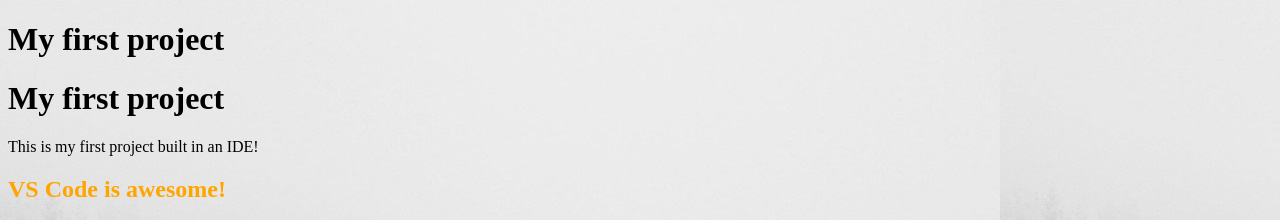
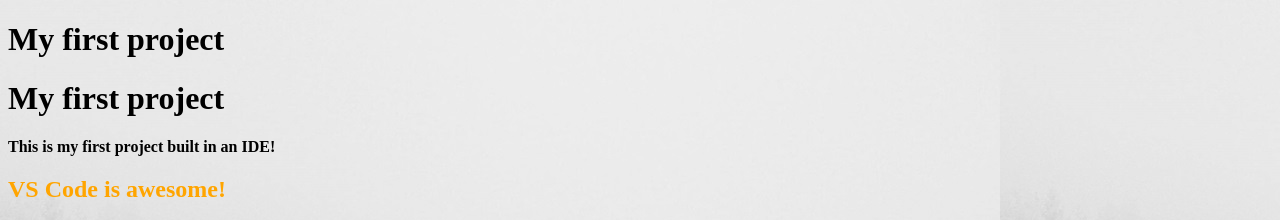
Before and after one commit to muirgreig/My-1st-Project, a plain HTML site: page index.html in a window 1280 px wide. Shown: the top 220 px of the page. Drawn offline with Linux system fonts and the light colour scheme.

Commit message:
styled paragraph elements

```diff
--- a/assets/css/styles.css
+++ b/assets/css/styles.css
@@ -4,3 +4,7 @@ body{ background-color: lightgrey;
 h2{
     color: orange;
 }
+
+p{ font-weight: bold;
+
+}
```
